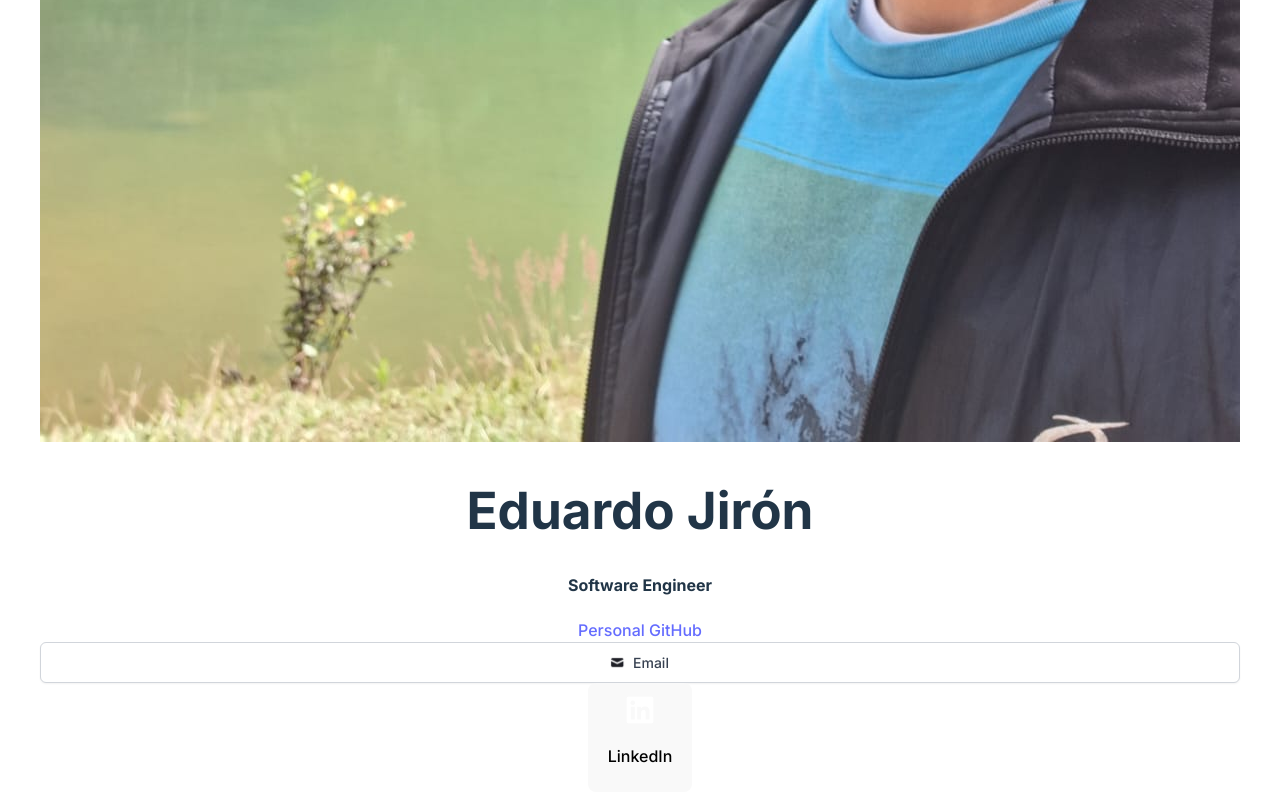
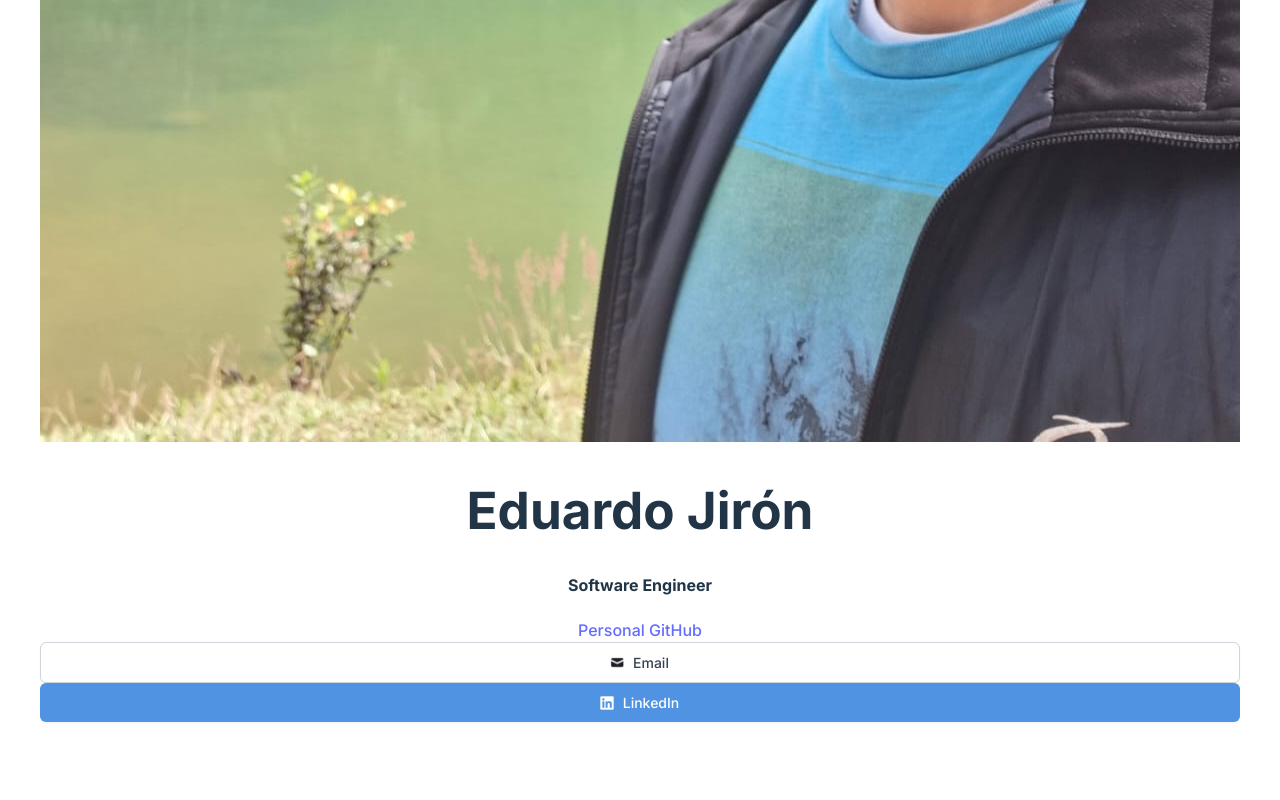
Before and after one commit to emjironal/digital-business-card, a React (Vite) app: page / in a window 1280 px wide. Shown: the part 1190-1990 px from the top of the page. After the commit the page ends 1944 px from the top, so only its background shows below. Built offline with nearby package versions, Linux system fonts and the light colour scheme.

Commit message:
[update] add styling to LinkedInButton

```diff
--- /dev/null
+++ b/src/components/Information/LinkedInButton.css
@@ -0,0 +1,25 @@
+.linkedin {
+  display: flex;
+  flex-direction: row;
+  justify-content: center;
+  align-items: center;
+  padding: 9px 13px 9px 11px;
+  background: #5093e2;
+  box-shadow: 0px 1px 2px rgba(0, 0, 0, 0.05);
+  border-radius: 6px;
+}
+
+.linkedin-icon {
+  margin: 0;
+  width: 16px;
+}
+
+.linkedin-text {
+    margin: 0;
+    padding-left: 8px;
+    color: white;
+    font-family: 'Inter';
+    font-style: normal;
+    font-weight: 500;
+    font-size: 14px;
+}
--- a/src/components/Information/LinkedInButton.jsx
+++ b/src/components/Information/LinkedInButton.jsx
@@ -1,4 +1,5 @@
 import linkedinIcon from "../../assets/linkedin.png";
+import "./LinkedInButton.css"
 
 export default function LinkedInButton() {
   return (
@@ -6,11 +7,10 @@ export default function LinkedInButton() {
       href="https://www.linkedin.com/in/eduardo-jiron"
       target="_blank"
       rel="noopener noreferrer"
+      className="linkedin"
     >
-      <button className="linkedin">
-        <img className="linkedin-icon" src={linkedinIcon} />
-        <p>LinkedIn</p>
-      </button>
+      <img className="linkedin-icon" src={linkedinIcon} />
+      <p className="linkedin-text">LinkedIn</p>
     </a>
   );
 }
```
